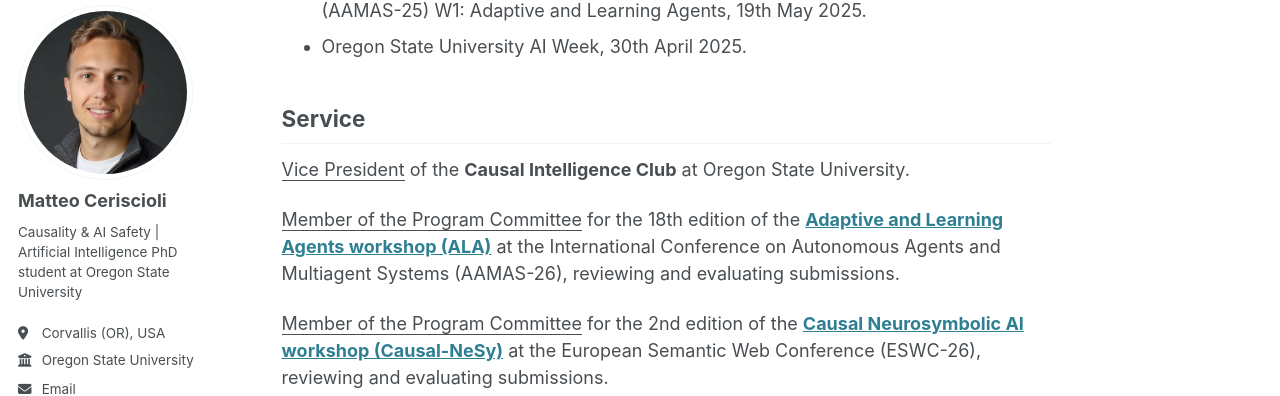
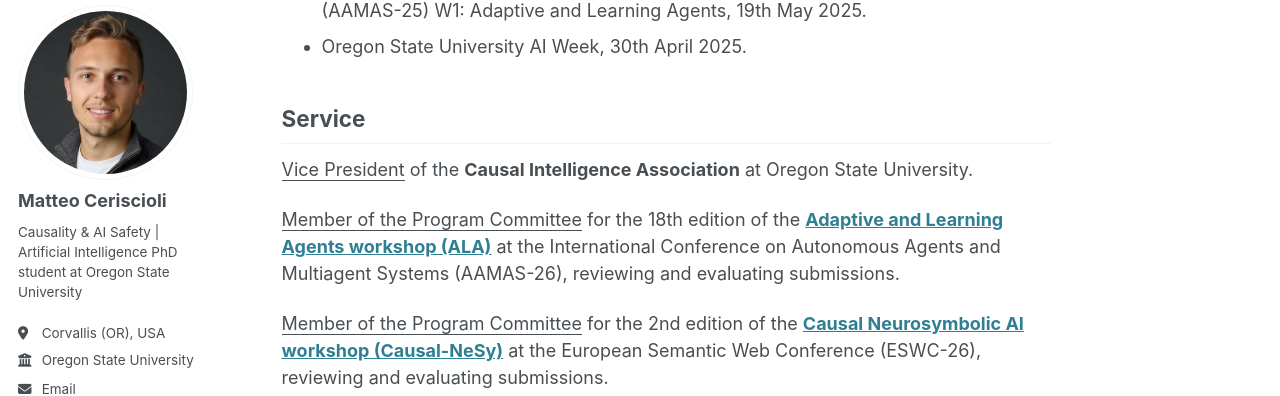
Before and after one commit to matteoceriscioli/matteoceriscioli.github.io, a Jekyll site: the page built from _pages/about.md, in a window 1280 px wide and 900 px high, scrolled down 1812 px. Shown: the part 101-497 px from the top of the window. Built offline with Jekyll 4.4.1, drawn with Linux system fonts in a browser that asks for light colours; some web fonts are replaced.

Commit message:
Update about.md

```diff
--- a/_pages/about.md
+++ b/_pages/about.md
@@ -45,7 +45,7 @@ World Models Even Under Mediation](https://neurips.cc/virtual/2025/poster/118687
 - Oregon State University AI Week, 30th April 2025.
 
 ## Service
-<ins>Vice President</ins> of the **Causal Intelligence Club** at Oregon State University.
+<ins>Vice President</ins> of the **Causal Intelligence Association** at Oregon State University.
 
 <ins>Member of the Program Committee</ins> for the 18th edition of the [**Adaptive and Learning Agents workshop (ALA)**](https://alaworkshop2026.github.io/) at the International Conference on Autonomous Agents and Multiagent Systems (AAMAS-26), reviewing and evaluating submissions.
 
```
